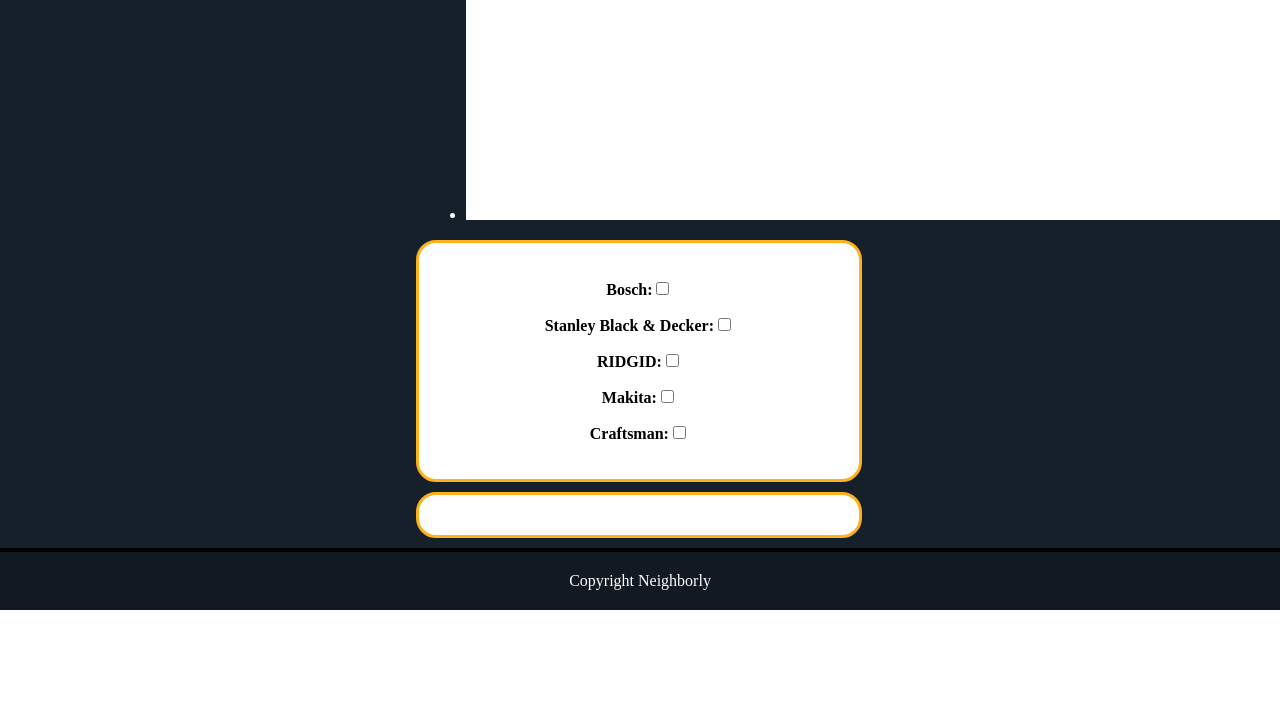
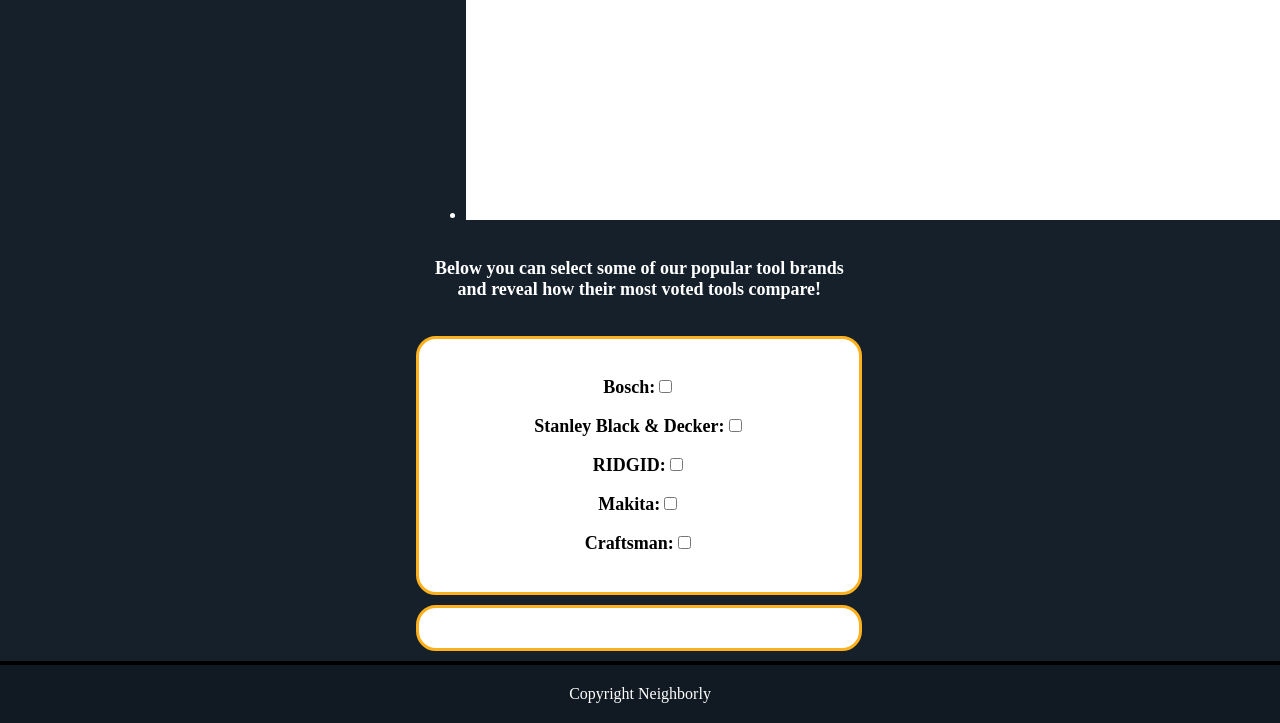
Before and after one commit to nramos5-ops/Capstone-Neighborly, a Flask app: page / in a window 1280 px wide. Shown: the part 4937-5660 px from the top of the page. Before the commit the page ends 5547 px from the top, so only its background shows below. Run offline with Flask 2, Linux system fonts and the light colour scheme; some libraries are stand-ins or nearby versions.

Commit message:
index.html
Added description for charts

```diff
--- a/templates/css/index.css
+++ b/templates/css/index.css
@@ -58,6 +58,10 @@
 
   }
 
+  .chartCard p {
+      font-size: large;
+  }
+
   .hide {
       display: none !important;
   }
--- a/templates/index.html
+++ b/templates/index.html
@@ -55,6 +55,9 @@
             </div>
 
             <div class="chartCard">
+
+                <p>Below you can select some of our popular tool brands and reveal how their most voted tools compare!</p><br>
+
                 <div class="chartBox">
                     <p>Bosch:<input onclick="showChart(this)" type="checkbox" data-chart-name="myChart"></p>
                     <p>Stanley Black & Decker:<input onclick="showChart(this)" type="checkbox" data-chart-name="myChart2"></p>
```
